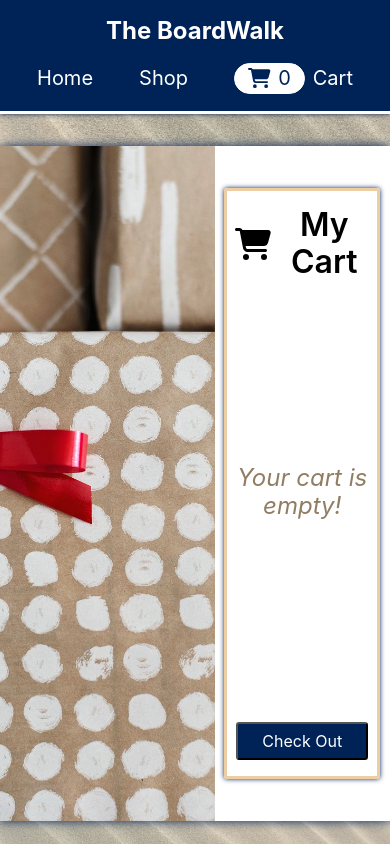
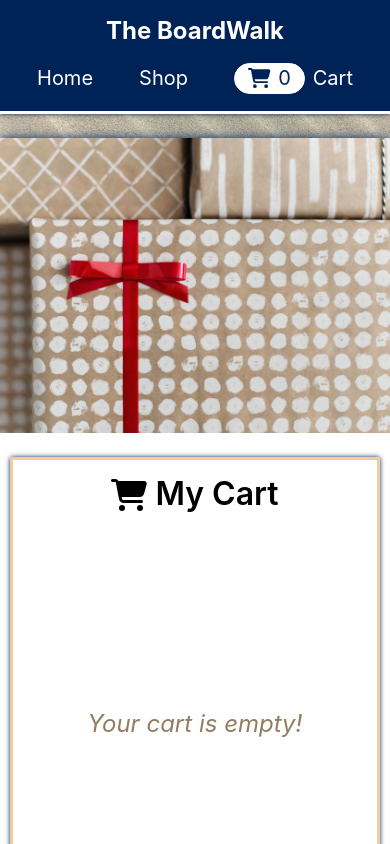
Before and after one commit to xsherryhe/shopping-cart, a React (Create React App) app: page /cart in a window 390 px wide. Shown: the top 844 px of the page. Built offline with nearby package versions, Linux system fonts and the light colour scheme.

Commit message:
Added responsive sizing to cart page

```diff
--- a/src/styles/App.css
+++ b/src/styles/App.css
@@ -9,6 +9,10 @@
   background-image: url(../images/boardwalk-dice.jpg);
   background-size: cover;
   background-position: bottom;
+}
+
+.App:not(.homepage) {
+  padding-bottom: 2rem;
 }
 
 .App:not(.homepage) header {
--- a/src/styles/Cart.css
+++ b/src/styles/Cart.css
@@ -1,6 +1,6 @@
 .cart {
   background-color: white;
-  margin: 2rem auto;
+  margin: 2rem auto 0;
   box-shadow: 0 0 10px var(--secondary-color);
   display: flex;
   align-items: center;
@@ -56,3 +56,41 @@
 .cart .check-out {
   grid-row: 4;
 }
+
+@media (max-width: 1000px) {
+  .cart img {
+    width: 45vw;
+  }
+
+  .cart .container {
+    width: 50vw;
+  }
+}
+
+@media (max-width: 825px) {
+  .cart {
+    flex-direction: column;
+    margin-top: 1.5rem;
+  }
+
+  .cart > img {
+    width: 100vw;
+    min-height: 0;
+    height: 35vh;
+  }
+
+  .cart .container {
+    width: 90vw;
+    min-height: 40vh;
+  }
+}
+
+@media (max-width: 420px) {
+  .cart .container {
+    width: 95vw;
+  }
+
+  .cart table {
+    border-spacing: 0.3rem 0.6rem;
+  }
+}
--- a/src/styles/CartItem.css
+++ b/src/styles/CartItem.css
@@ -33,3 +33,12 @@
 .cart .item button.delete svg {
   font-size: 0.8rem;
 }
+
+@media (max-width: 420px) {
+  .cart .item img {
+    margin-left: 0;
+    margin-right: 0;
+    width: 2rem;
+    height: 2rem;
+  }
+}
--- a/src/styles/Shop.css
+++ b/src/styles/Shop.css
@@ -23,7 +23,6 @@
 .shop .items {
   border-top: 3px solid var(--background-color);
   background-color: white;
-  border-radius: 0.2rem;
   box-shadow: 0 0 10px var(--secondary-color);
   padding: 2rem;
   display: grid;
```
